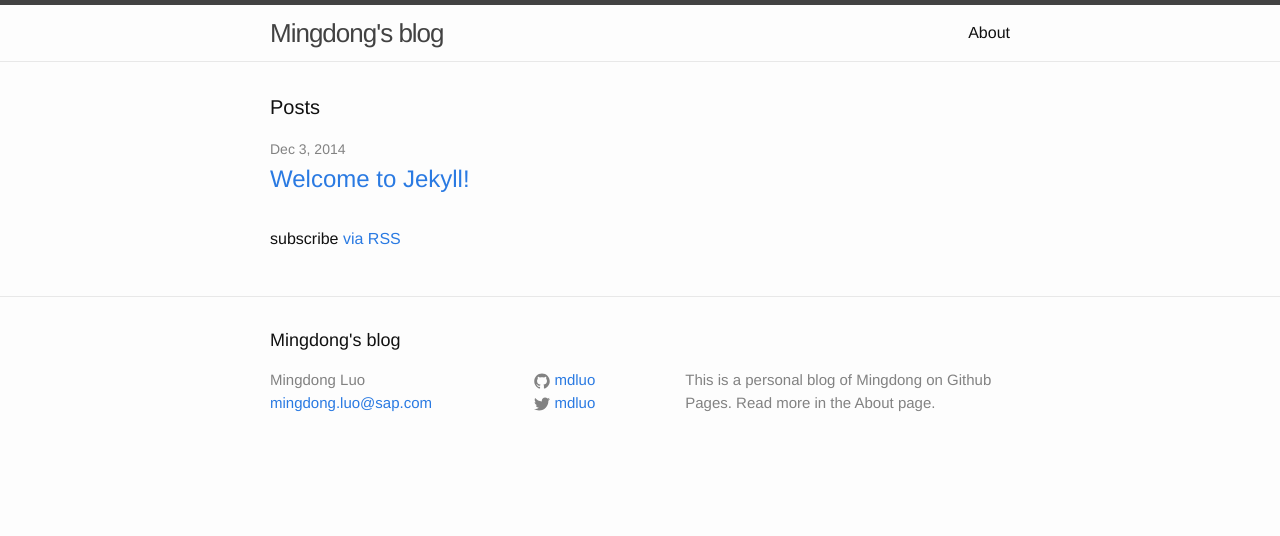
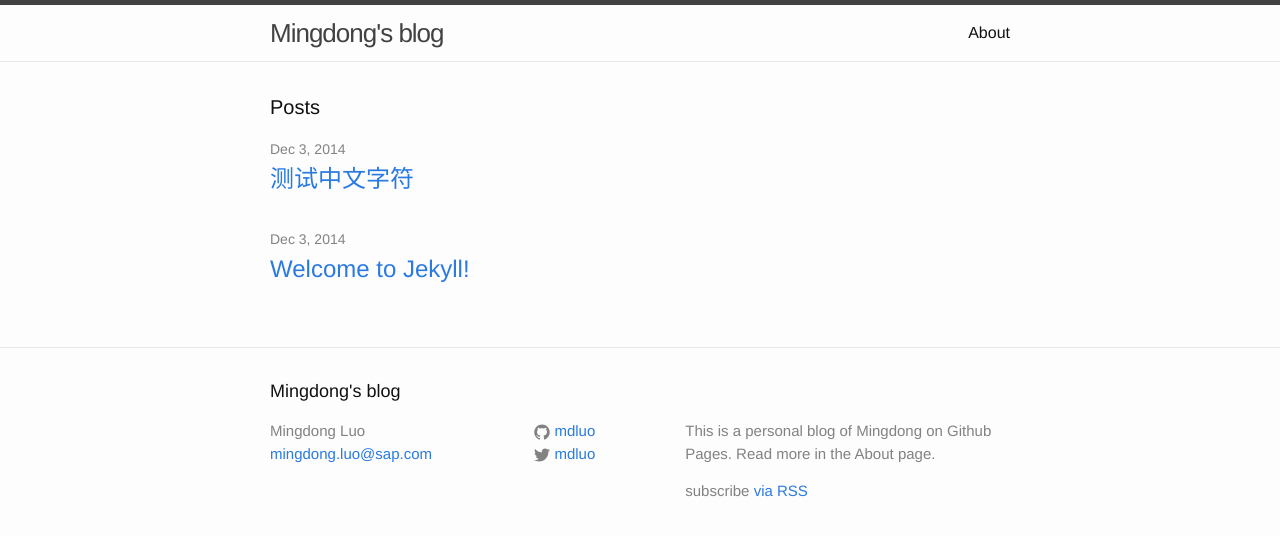
Before and after one commit to itfen/md, a Jekyll site: the page built from index.html, in a window 1280 px wide. Shown: the top 536 px of the page. Built offline with Jekyll 4.4.1, drawn with Linux system fonts in a browser that asks for light colours.

Commit message:
Add a post

```diff
--- a/_includes/footer.html
+++ b/_includes/footer.html
@@ -47,6 +47,7 @@
 
       <div class="footer-col  footer-col-3">
         <p class="text">{{ site.description }}</p>
+        <p class="rss-subscribe">subscribe <a href="{{ "/feed.xml" | prepend: site.baseurl }}">via RSS</a></p>
       </div>
     </div>
 
--- /dev/null
+++ b/_posts/2014-12-05-test-non-ascii-title.markdown
@@ -0,0 +1,8 @@
+---
+layout: post
+title:  "测试中文字符"
+date:   2014-12-03 00:47:17
+categories:
+---
+Hello
+你好，世界
--- a/index.html
+++ b/index.html
@@ -18,6 +18,4 @@ layout: default
     {% endfor %}
   </ul>
 
-  <p class="rss-subscribe">subscribe <a href="{{ "/feed.xml" | prepend: site.baseurl }}">via RSS</a></p>
-
 </div>
```
